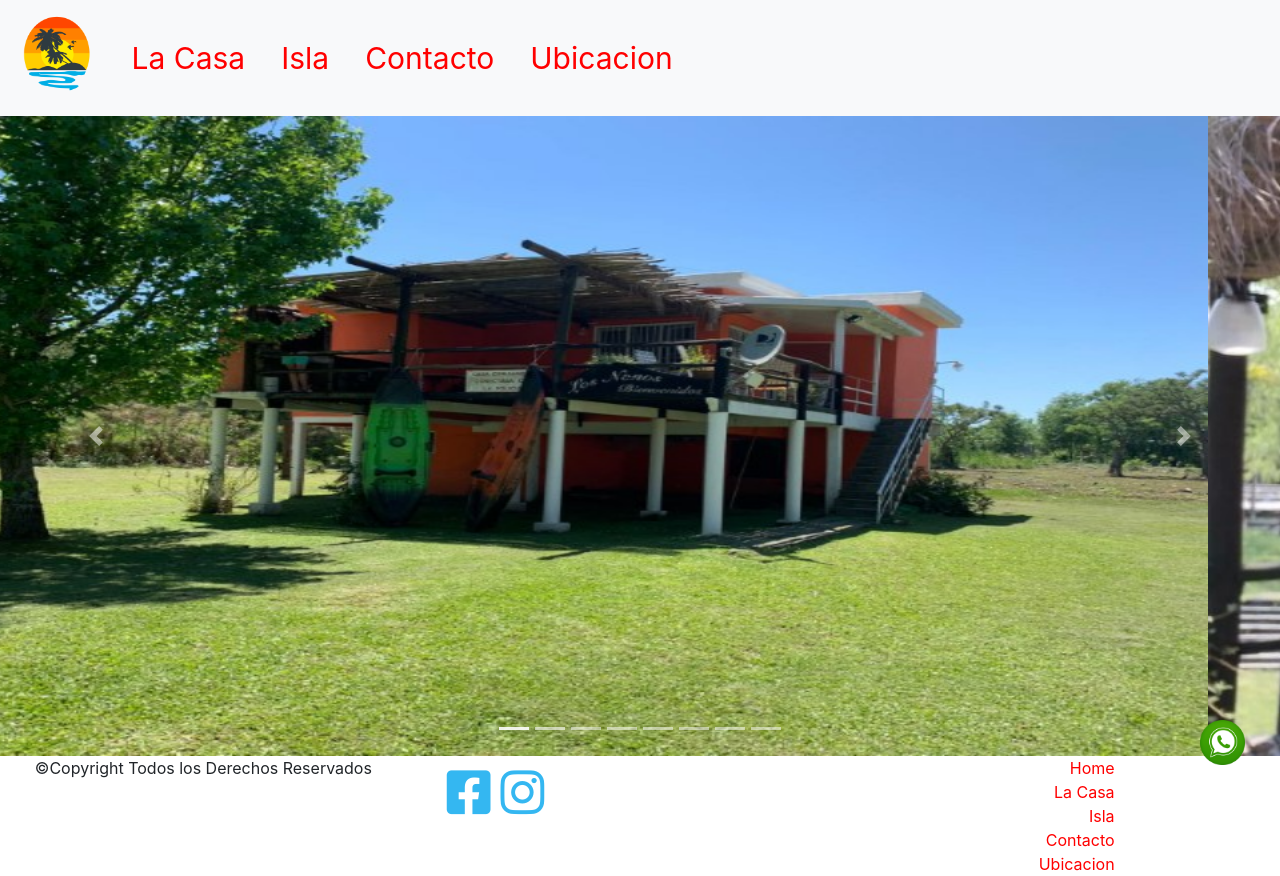
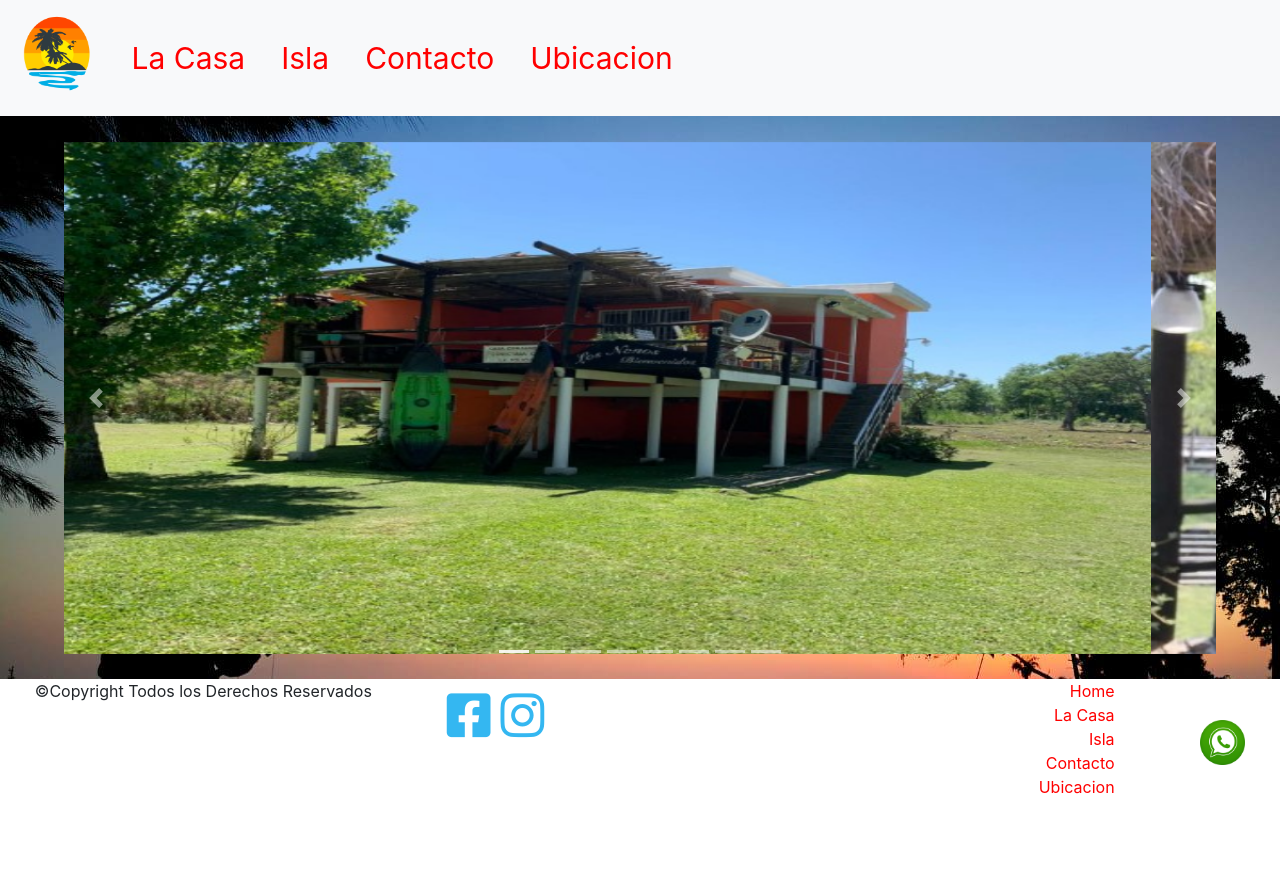
Before and after one commit to Masterofdeads/desafiov1, a plain HTML site: page pages/lacasa.html in a window 1280 px wide. After the commit the page ends 800 px from the top, so only its background shows below. Drawn offline with nearby package versions, Linux system fonts and the light colour scheme.

Commit message:
carrousel fixing

```diff
--- a/pages/lacasa.html
+++ b/pages/lacasa.html
@@ -25,7 +25,7 @@
 
 
             <!-- Toggler/collapsibe Button -->
-            <button class="navbar-toggler col-sm-1" type="button" data-toggle="collapse" data-target="#collapsibleNavbar">
+            <button class="navbar-toggler col-1" type="button" data-toggle="collapse" data-target="#collapsibleNavbar">
                 <span class="navbar-toggler-icon"><i class="fa-solid fa-bars"></i></span>
             </button>
 
--- a/style.css
+++ b/style.css
@@ -82,15 +82,23 @@ footer div{
     color: #34B7F1;
 }
                                     /* La Casa */
-/* .mainLacasa{
-    height: 600px;
-} */
+.mainLacasa{
+    background-image: url(./images/atardecer.jpeg);
+    background-size: cover;
+    background-repeat: no-repeat;
+}
+#demo{
+    height: ;
+    padding: 2vw 5vw ;
+    /* width: 80%; */
+}
 .carousel-item{
     /* width: 100%; */
-    height: 80vh;
+    height: 40vw;
+    /* max-height: 80vh; */
 }
 .carousel-item img{
-    height: 80vh ;
+    height: 100%;
     width: 100%;
     object-fit: center;
 }
```
Also changed, not shown: pages/contacto.html (+1 -1 lines), pages/laisla.html (+1 -1 lines), pages/ubicacion.html (+1 -1 lines).
